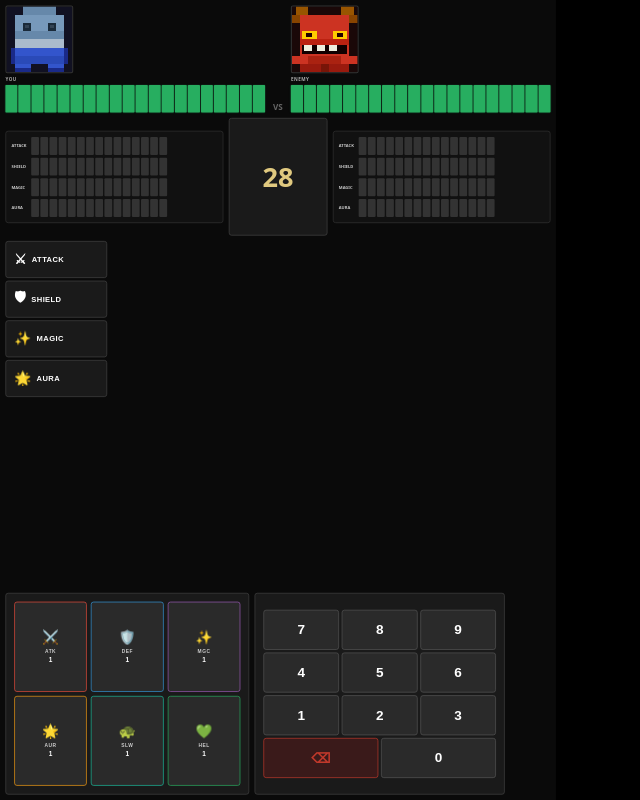
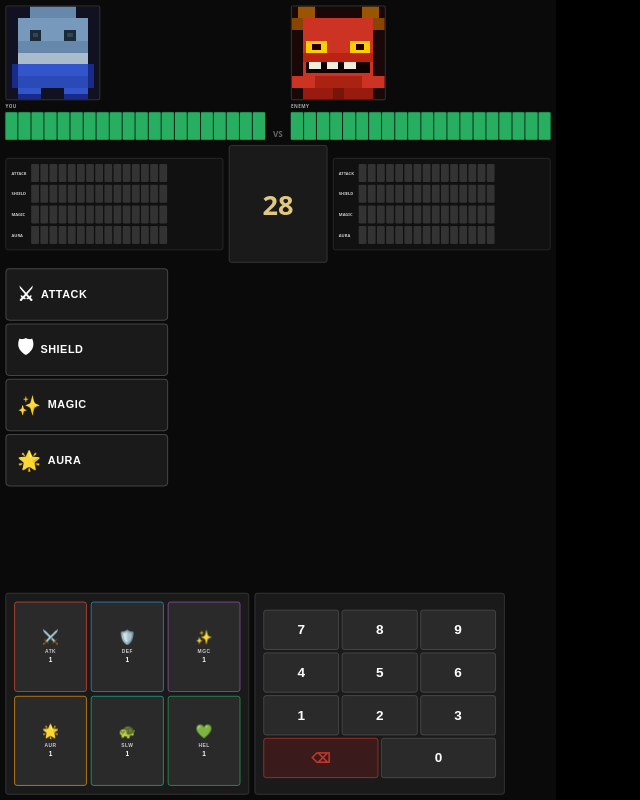
Before and after one commit to leokavanagh-bit/math-or-die, a React (Vite) app: page / in a window 1280 px wide. Both pictures are taken after a click on the button "FIGHT!". Shown: the whole page, without its empty margins (0-640 px from the left). Built offline with nearby package versions, Linux system fonts and the light colour scheme.

Commit message:
feat: bigger action buttons and profile pictures
Action buttons: 300×109px → 480×155px, icon 2.5→3.5rem, label 1.4→2rem
Profile pictures: 200px → 280px

Co-Authored-By: Claude Sonnet 4.6 <noreply@anthropic.com>

```diff
--- a/src/components/ActionButton.module.css
+++ b/src/components/ActionButton.module.css
@@ -1,13 +1,13 @@
 .button {
   display: flex;
   align-items: center;
-  gap: 16px;
-  width: 300px;
-  height: 109px;
-  padding: 0 24px;
+  gap: 20px;
+  width: 480px;
+  height: 155px;
+  padding: 0 32px;
   background: #1a1a1a;
-  border: 2px solid #444;
-  border-radius: 8px;
+  border: 3px solid #444;
+  border-radius: 12px;
   color: #fff;
   font-size: 1.5rem;
   font-weight: 700;
@@ -26,11 +26,11 @@
 }
 
 .icon {
-  font-size: 2.5rem;
+  font-size: 3.5rem;
 }
 
 .label {
-  font-size: 1.4rem;
+  font-size: 2rem;
   text-transform: uppercase;
   letter-spacing: 0.05em;
 }
--- a/src/components/GamePage.module.css
+++ b/src/components/GamePage.module.css
@@ -25,8 +25,8 @@
 }
 
 .profilePic {
-  width: 200px;
-  height: 200px;
+  width: 280px;
+  height: 280px;
   image-rendering: pixelated;
   border: 3px solid #333;
   border-radius: 6px;
```
